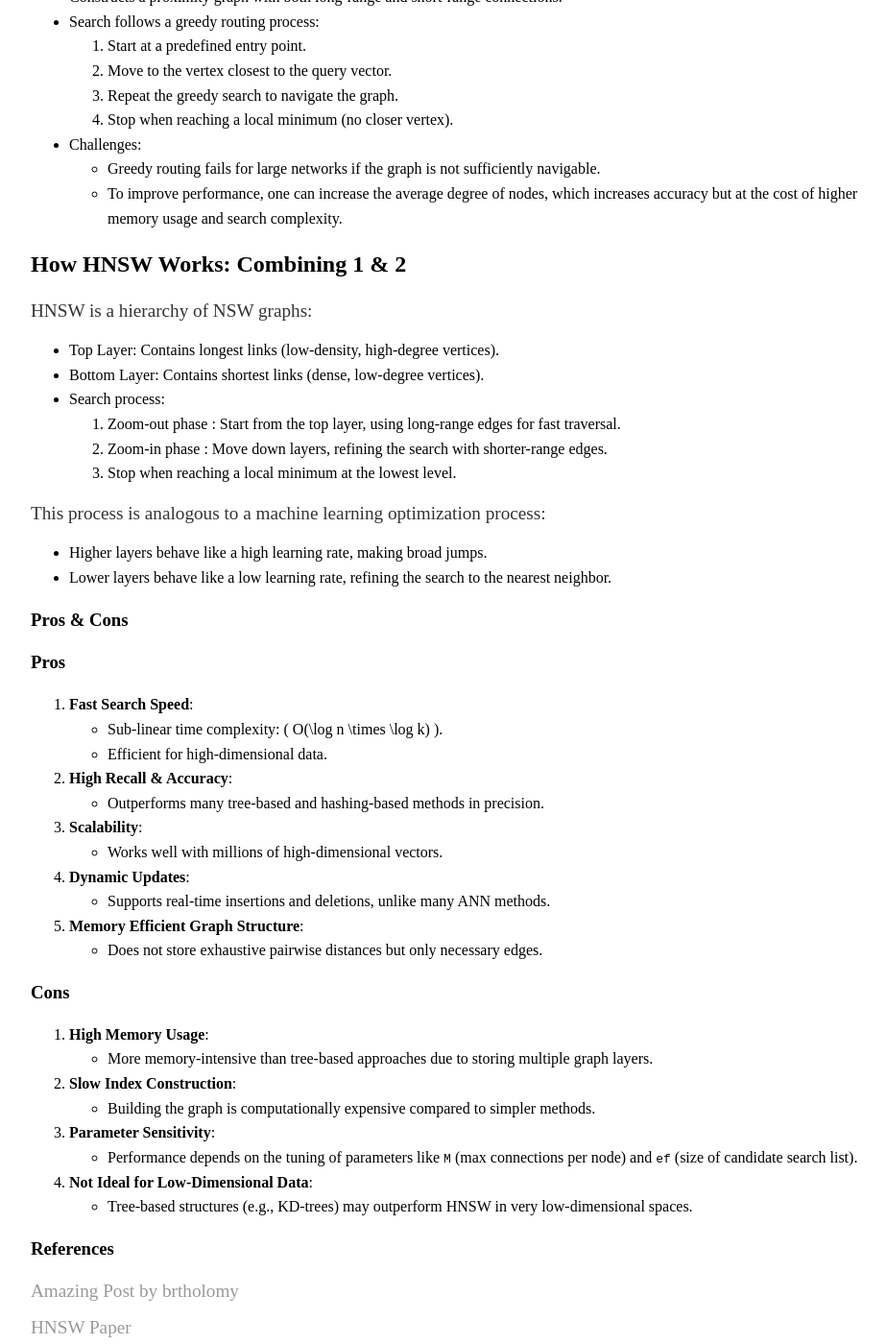
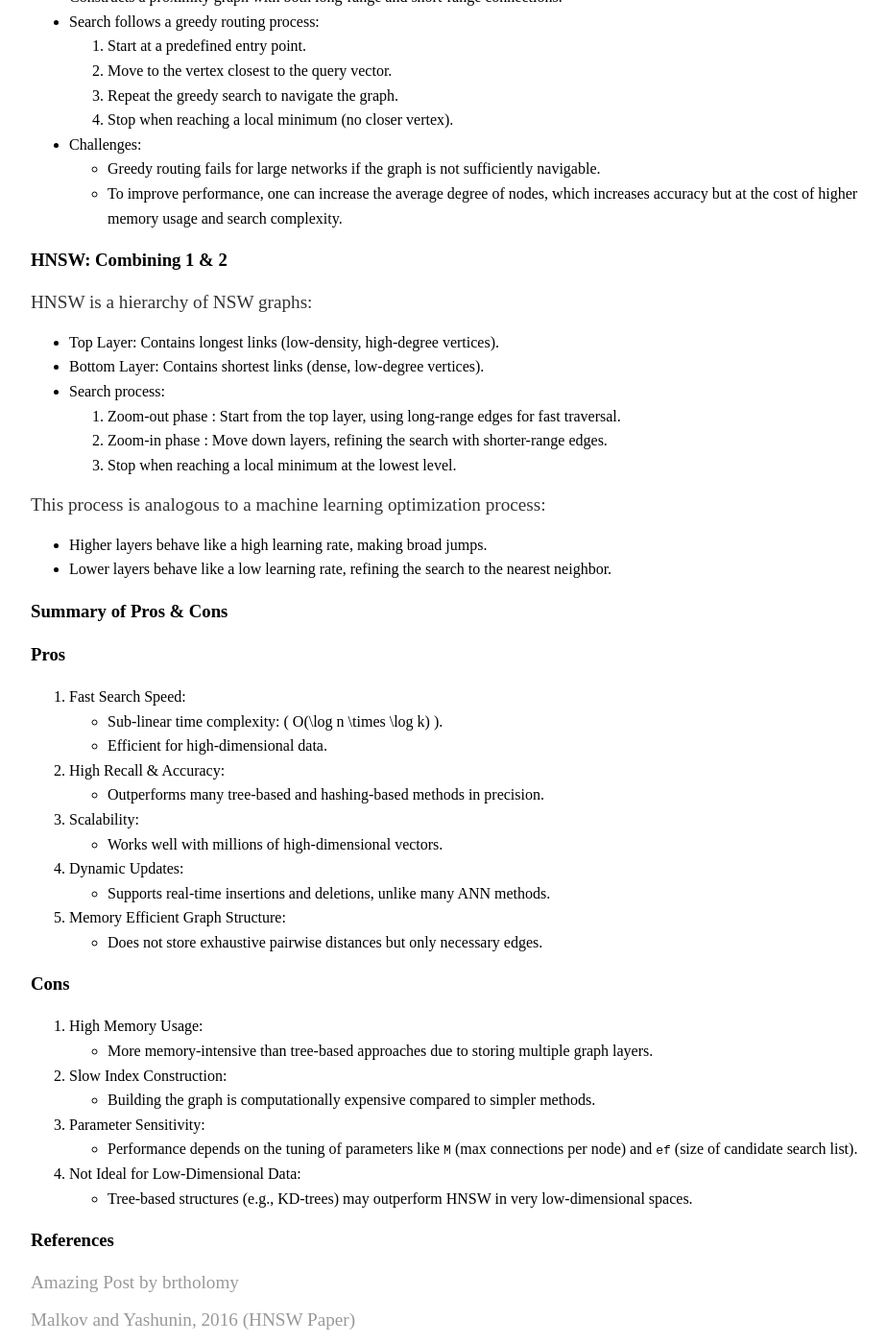
Before and after one commit to sean-sj-jung/sean-sj-jung.github.io, a Jekyll site: the page built from _posts/2025-02-07-HNSW.md, in a window 1280 px wide and 1400 px high, scrolled down 1101 px. Shown: the whole window at 96% size, without its empty margins (160-1084 px from the left). Built offline with Jekyll 4.4.1, drawn with Linux system fonts in a browser that asks for light colours; nearby versions of some CDN libraries; formulas are drawn with MathJax 3.

Commit message:
minor update in posts

```diff
--- a/_posts/2025-02-07-HNSW.md
+++ b/_posts/2025-02-07-HNSW.md
@@ -52,8 +52,7 @@ HNSW is a clever data structure and algorithm for approximate nearest neighbor (
   - Greedy routing fails for large networks if the graph is not sufficiently navigable.
   - To improve performance, one can increase the average degree of nodes, which increases accuracy but at the cost of higher memory usage and search complexity.
 
-## **How HNSW Works: Combining 1 & 2**
-
+### **HNSW: Combining 1 & 2**
 HNSW is a hierarchy of NSW graphs:
 - Top Layer: Contains longest links (low-density, high-degree vertices).
 - Bottom Layer: Contains shortest links (dense, low-degree vertices).
@@ -66,32 +65,32 @@ This process is analogous to a machine learning optimization process:
 - Higher layers behave like a high learning rate, making broad jumps.
 - Lower layers behave like a low learning rate, refining the search to the nearest neighbor.
 
-### **Pros & Cons**
-### **Pros**
-1. **Fast Search Speed**:
+### **Summary of Pros & Cons**
+### Pros
+1. Fast Search Speed:
    - Sub-linear time complexity: \( O(\log n \times \log k) \).
    - Efficient for high-dimensional data.
-2. **High Recall & Accuracy**:
+2. High Recall & Accuracy:
    - Outperforms many tree-based and hashing-based methods in precision.
-3. **Scalability**:
+3. Scalability:
    - Works well with millions of high-dimensional vectors.
-4. **Dynamic Updates**:
+4. Dynamic Updates:
    - Supports real-time insertions and deletions, unlike many ANN methods.
-5. **Memory Efficient Graph Structure**:
+5. Memory Efficient Graph Structure:
    - Does not store exhaustive pairwise distances but only necessary edges.
 
-### **Cons**
-1. **High Memory Usage**:
+### Cons
+1. High Memory Usage:
    - More memory-intensive than tree-based approaches due to storing multiple graph layers.
-2. **Slow Index Construction**:
+2. Slow Index Construction:
    - Building the graph is computationally expensive compared to simpler methods.
-3. **Parameter Sensitivity**:
+3. Parameter Sensitivity:
    - Performance depends on the tuning of parameters like `M` (max connections per node) and `ef` (size of candidate search list).
-4. **Not Ideal for Low-Dimensional Data**:
+4. Not Ideal for Low-Dimensional Data:
    - Tree-based structures (e.g., KD-trees) may outperform HNSW in very low-dimensional spaces.
 
 
 ### References
 [Amazing Post by brtholomy](https://github.com/brtholomy/hnsw)
 
-[HNSW Paper](https://arxiv.org/abs/1603.09320)
+[Malkov and Yashunin, 2016 (HNSW Paper)](https://arxiv.org/abs/1603.09320)
```
Also changed, not shown: _posts/2025-02-14-GRPO.md (+1 -1 lines), _posts/2025-02-20-placeholder3.md (added, +8 -0 lines).
